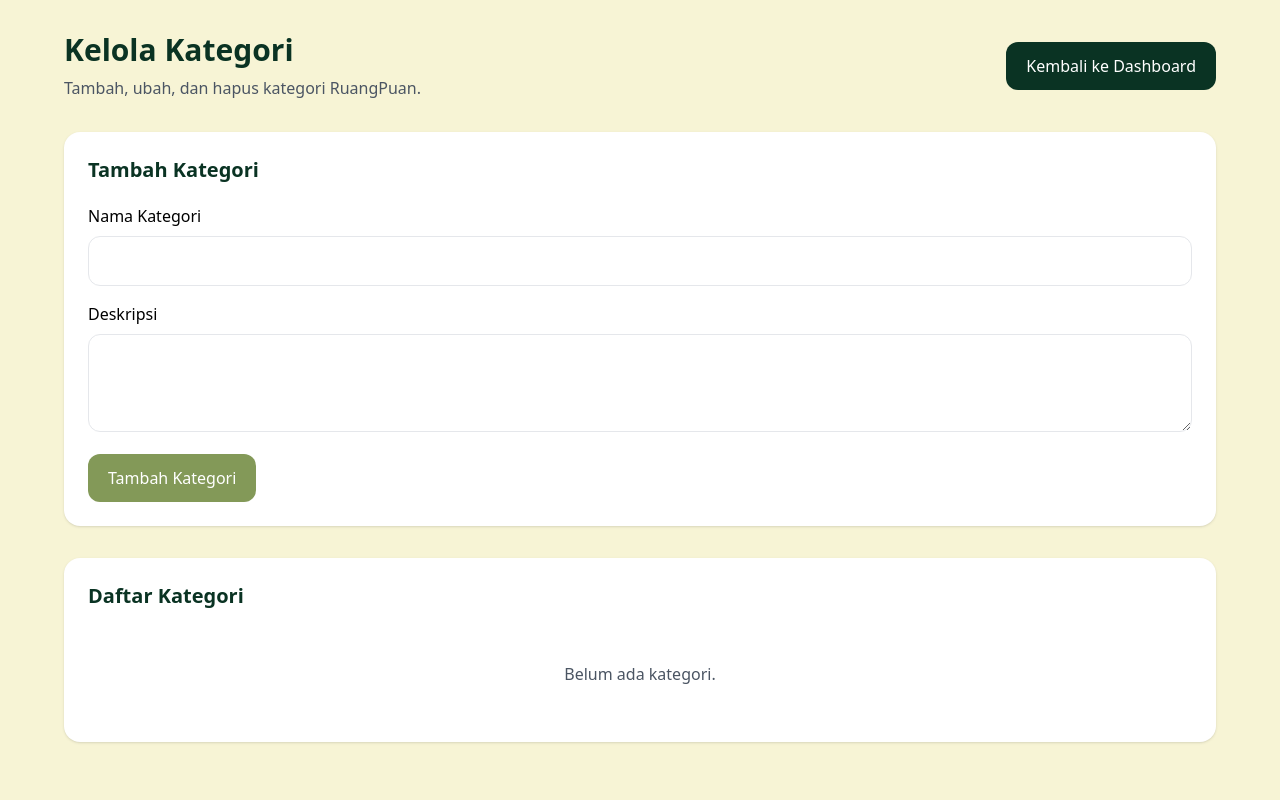
After one commit to Shany577/RuangPuan, a Laravel app: template resources/views/admin/kategori/index.blade.php in a window 1280 px wide. The commit adds this page. Run offline with Laravel 12, Linux system fonts and the light colour scheme; the template is opened without the code that fills it, so the values that code supplies are empty; some libraries are stand-ins or nearby versions.

Commit message:
feat: tambah fitur admin RuangPuan

```diff
--- a/app/Models/Kategori.php
+++ b/app/Models/Kategori.php
@@ -1,4 +1,3 @@
-
 <?php
 
 namespace App\Models;
@@ -15,5 +14,6 @@ class Kategori extends Model
 
     protected $fillable = [
         'nama_kategori',
+        'deskripsi',
     ];
 }
--- /dev/null
+++ b/resources/views/admin/kategori/index.blade.php
@@ -0,0 +1,171 @@
+
+<!DOCTYPE html>
+<html lang="id">
+<head>
+    <meta charset="UTF-8">
+    <meta name="viewport" content="width=device-width, initial-scale=1.0">
+    <title>Kelola Kategori - RuangPuan</title>
+    <script src="https://cdn.tailwindcss.com"></script>
+</head>
+
+<body class="bg-[#F7F4D5] min-h-screen p-8">
+
+    <div class="max-w-6xl mx-auto">
+
+        <div class="flex justify-between items-center mb-8">
+            <div>
+                <h1 class="text-3xl font-bold text-[#0A3323]">
+                    Kelola Kategori
+                </h1>
+                <p class="text-gray-600 mt-2">
+                    Tambah, ubah, dan hapus kategori RuangPuan.
+                </p>
+            </div>
+
+            <a href="{{ route('admin.dashboard') }}"
+               class="bg-[#0A3323] text-white px-5 py-3 rounded-xl">
+                Kembali ke Dashboard
+            </a>
+        </div>
+
+        @if (session('success'))
+            <div class="bg-green-100 text-green-800 p-4 rounded-xl mb-5">
+                {{ session('success') }}
+            </div>
+        @endif
+
+        @if ($errors->any())
+            <div class="bg-red-100 text-red-700 p-4 rounded-xl mb-5">
+                <ul class="list-disc pl-5">
+                    @foreach ($errors->all() as $error)
+                        <li>{{ $error }}</li>
+                    @endforeach
+                </ul>
+            </div>
+        @endif
+
+        <!-- Form Tambah Kategori -->
+        <div class="bg-white rounded-2xl shadow p-6 mb-8">
+            <h2 class="text-xl font-bold text-[#0A3323] mb-5">
+                Tambah Kategori
+            </h2>
+
+            <form action="{{ route('admin.kategori.store') }}" method="POST">
+                @csrf
+
+                <div class="mb-4">
+                    <label class="block font-medium mb-2">
+                        Nama Kategori
+                    </label>
+                    <input type="text"
+                           name="nama_kategori"
+                           maxlength="50"
+                           value="{{ old('nama_kategori') }}"
+                           required
+                           class="w-full border rounded-xl p-3">
+                </div>
+
+                <div class="mb-4">
+                    <label class="block font-medium mb-2">
+                        Deskripsi
+                    </label>
+                    <textarea name="deskripsi"
+                              rows="3"
+                              class="w-full border rounded-xl p-3">{{ old('deskripsi') }}</textarea>
+                </div>
+
+                <button type="submit"
+                        class="bg-[#839958] text-white px-5 py-3 rounded-xl">
+                    Tambah Kategori
+                </button>
+            </form>
+        </div>
+
+        <!-- Daftar Kategori -->
+        <div class="bg-white rounded-2xl shadow p-6">
+            <h2 class="text-xl font-bold text-[#0A3323] mb-5">
+                Daftar Kategori
+            </h2>
+
+            @if ($kategori->isEmpty())
+                <p class="text-gray-600 text-center py-8">
+                    Belum ada kategori.
+                </p>
+            @else
+                <div class="overflow-x-auto">
+                    <table class="w-full text-left">
+                        <thead>
+                            <tr class="border-b text-[#0A3323]">
+                                <th class="p-3">No</th>
+                                <th class="p-3">Nama Kategori</th>
+                                <th class="p-3">Deskripsi</th>
+                                <th class="p-3">Aksi</th>
+                            </tr>
+                        </thead>
+
+                        <tbody>
+                            @foreach ($kategori as $index => $item)
+                                <tr class="border-b align-top">
+                                    <td class="p-3">{{ $index + 1 }}</td>
+
+                                    <td class="p-3">
+                                        {{ $item->nama_kategori }}
+                                    </td>
+
+                                    <td class="p-3">
+                                        {{ $item->deskripsi ?? '-' }}
+                                    </td>
+
+                                    <td class="p-3">
+                                        <div class="flex flex-col gap-3 min-w-52">
+
+                                            <!-- Form Edit -->
+                                            <form action="{{ route('admin.kategori.update', $item->id_kategori) }}"
+                                                  method="POST">
+                                                @csrf
+                                                @method('PUT')
+
+                                                <input type="text"
+                                                       name="nama_kategori"
+                                                       value="{{ $item->nama_kategori }}"
+                                                       maxlength="50"
+                                                       required
+                                                       class="w-full border rounded-lg p-2 mb-2">
+
+                                                <textarea name="deskripsi"
+                                                          rows="2"
+                                                          class="w-full border rounded-lg p-2 mb-2">{{ $item->deskripsi }}</textarea>
+
+                                                <button type="submit"
+                                                        class="bg-[#839958] text-white px-3 py-2 rounded-lg">
+                                                    Simpan Perubahan
+                                                </button>
+                                            </form>
+
+                                            <!-- Form Hapus -->
+                                            <form action="{{ route('admin.kategori.destroy', $item->id_kategori) }}"
+                                                  method="POST"
+                                                  onsubmit="return confirm('Yakin ingin menghapus kategori ini?')">
+                                                @csrf
+                                                @method('DELETE')
+
+                                                <button type="submit"
+                                                        class="bg-[#D3968C] text-white px-3 py-2 rounded-lg">
+                                                    Hapus
+                                                </button>
+                                            </form>
+
+                                        </div>
+                                    </td>
+                                </tr>
+                            @endforeach
+                        </tbody>
+                    </table>
+                </div>
+            @endif
+        </div>
+
+    </div>
+
+</body>
+</html>
--- a/routes/web.php
+++ b/routes/web.php
@@ -5,6 +5,7 @@ use App\Http\Controllers\VisitorController;
 use App\Http\Controllers\AuthController;
 use App\Http\Controllers\AdminController;
 use App\Http\Controllers\UserDashboardController;
+use App\Http\Controllers\KategoriController;
 
 // Halaman Pengunjung
 Route::get('/', [VisitorController::class, 'index'])->name('home');
@@ -19,7 +20,37 @@ Route::middleware(['auth'])->prefix('pengguna')->name('pengguna.')->group(functi
     Route::get('/dashboard', [UserDashboardController::class, 'index'])->name('dashboard');
 });
 
-// Halaman Dashboard Admin (dilindungi middleware auth)
+
+// Halaman Dashboard Admin
 Route::middleware(['auth'])->prefix('admin')->name('admin.')->group(function () {
-    Route::get('/dashboard', [AdminController::class, 'index'])->name('dashboard');
+
+    // Dashboard Admin
+    Route::get('/dashboard', [AdminController::class, 'index'])
+        ->name('dashboard');
+
+    // Mengelola Akun Pengguna
+    Route::get('/pengguna', [AdminController::class, 'pengguna'])
+        ->name('pengguna.index');
+
+    // Mengubah Status Akun Pengguna
+    Route::put('/pengguna/{id}/status', [AdminController::class, 'ubahStatusPengguna'])
+        ->name('pengguna.status');
+
+    Route::get('/pendaftaran', [AdminController::class, 'pendaftaran'])
+    ->name('pendaftaran.index');
+
+    Route::put('/pendaftaran/{id}/status', [AdminController::class, 'ubahStatusPendaftaran'])
+    ->name('pendaftaran.status');
+
+    Route::get('/kategori', [KategoriController::class, 'index'])
+    ->name('kategori.index');
+
+Route::post('/kategori', [KategoriController::class, 'store'])
+    ->name('kategori.store');
+
+Route::put('/kategori/{id}', [KategoriController::class, 'update'])
+    ->name('kategori.update');
+
+Route::delete('/kategori/{id}', [KategoriController::class, 'destroy'])
+    ->name('kategori.destroy');
 });
```
Also changed, not shown: app/Http/Controllers/AdminController.php (+81 -0 lines), app/Http/Controllers/KategoriController.php (added, +67 -0 lines), resources/views/admin/dashboard.blade.php (+9 -6 lines), resources/views/admin/pendaftaran/index.blade.php (added, +105 -0 lines), resources/views/admin/pengguna/index.blade.php (added, +156 -0 lines).
